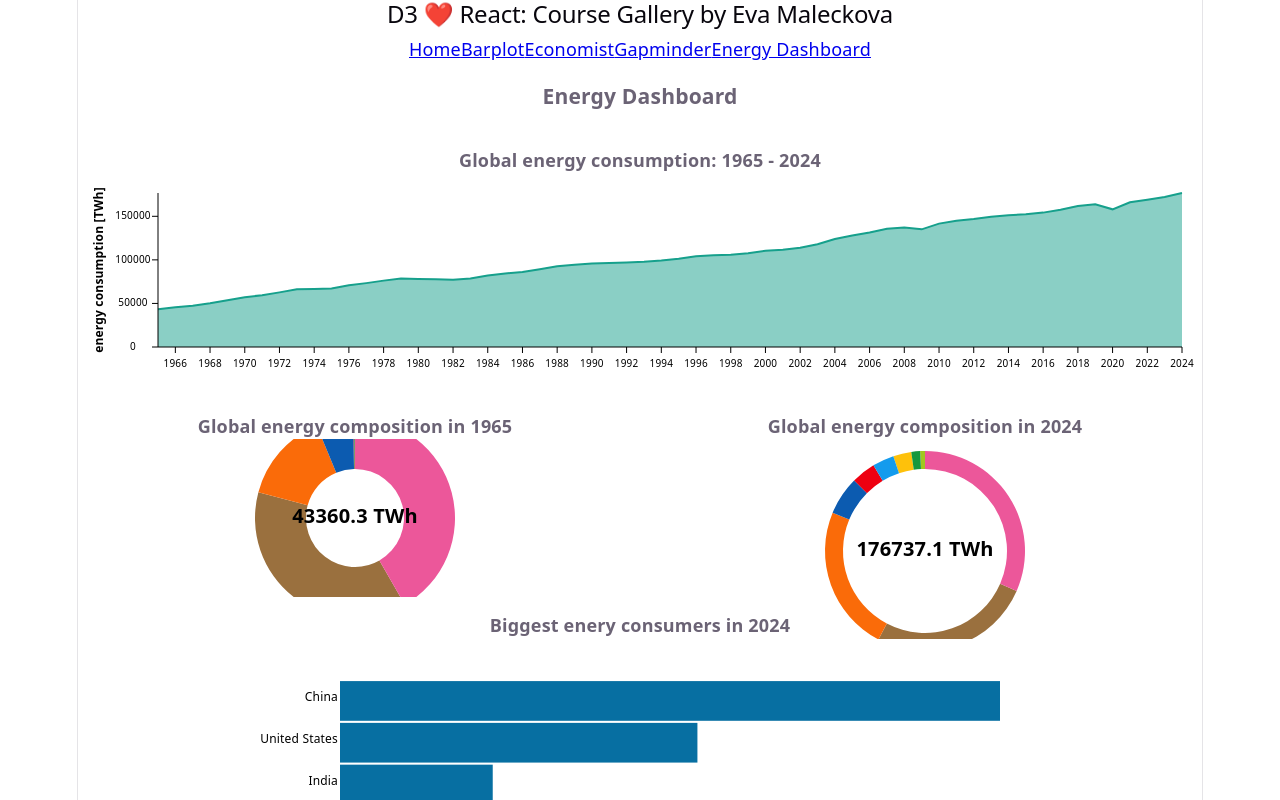
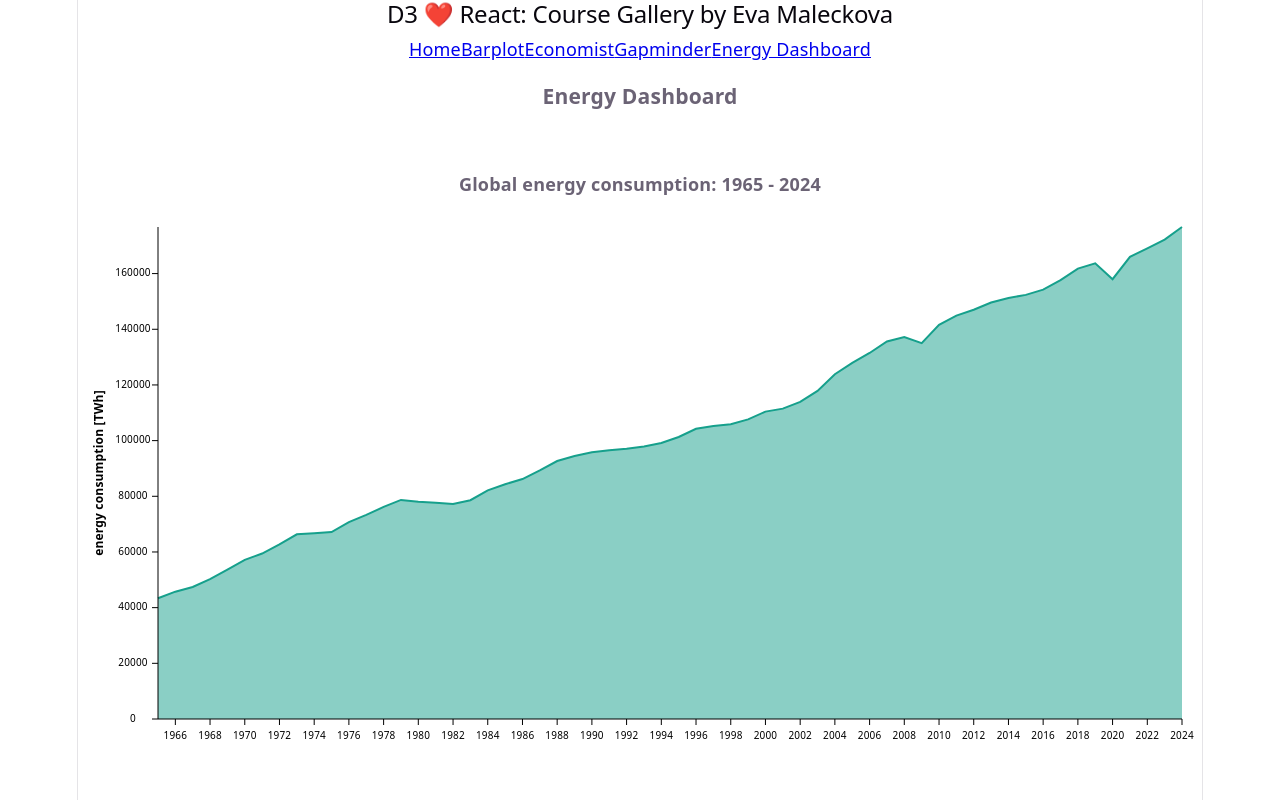
Before and after one commit to emaleckova/d3-react-class-2026, a React (Vite) app: page /d3-react-class-2026/energy in a window 1280 px wide. Shown: the top 800 px of the page. Built offline with nearby package versions, Linux system fonts and the light colour scheme.

Commit message:
Resposive barchart and changed plot sizes

```diff
--- a/src/visualizations/04_EnergyDashboard/BarChart.jsx
+++ b/src/visualizations/04_EnergyDashboard/BarChart.jsx
@@ -67,3 +67,13 @@ export const BarChart = ({ data, width, height }) => {
 };
 
 // Responsive version
+export const ResponsiveBarChart = (props) => {
+  const chartRef = useRef(null);
+  const chartSize = useDimensions(chartRef);
+
+  return (
+    <div ref={chartRef} style={{ width: "100%", height: "100%" }}>
+      <BarChart height={chartSize.height} width={chartSize.width} {...props} />
+    </div>
+  );
+};
--- a/src/visualizations/04_EnergyDashboard/DonutChartByType.jsx
+++ b/src/visualizations/04_EnergyDashboard/DonutChartByType.jsx
@@ -50,7 +50,7 @@ export const ResponsiveDonutChartByType = (props) => {
   const chartSize = useDimensions(chartRef);
 
   return (
-    <div ref={chartRef} style={{ widht: "100%", height: "100%" }}>
+    <div ref={chartRef} style={{ width: "100%", height: "100%" }}>
       <DonutChartByType
         height={chartSize.height}
         width={chartSize.width}
--- a/src/visualizations/04_EnergyDashboard/EnergyDashboard.jsx
+++ b/src/visualizations/04_EnergyDashboard/EnergyDashboard.jsx
@@ -2,7 +2,7 @@ import * as d3 from "d3";
 
 import { ResponsiveAreaPlot } from "./AreaPlot";
 import { ResponsiveDonutChartByType } from "./DonutChartByType";
-import { BarChart } from "./BarChart";
+import { ResponsiveBarChart } from "./BarChart";
 import energyData from "./energyData";
 
 const SPACING = 16;
@@ -90,7 +90,7 @@ export default function EnergyDashboard() {
     <div
       style={{
         width: "100%",
-        height: "100vh",
+        minHeight: "100dvh",
         display: "flex",
         flexDirection: "column",
         gap: SPACING,
@@ -101,16 +101,15 @@ export default function EnergyDashboard() {
       {/*Area section*/}
       <div
         style={{
-          flex: 1,
-          minHeight: 250,
+          width: "100%",
           display: "flex",
           flexDirection: "column",
         }}
       >
-        <h4 style={{ margin: 0 }}>
+        <h4 style={{ marginBottom: 10 }}>
           {`Global energy consumption: ${firstYear} - ${lastYear}`}
         </h4>
-        <div style={{ flex: 1, minHeight: 0 }}>
+        <div style={{ width: "100%", aspectRatio: "2/1" }}>
           <ResponsiveAreaPlot data={worldPrimaryEnergy} />
         </div>
       </div>
@@ -118,46 +117,43 @@ export default function EnergyDashboard() {
       <div
         style={{
           display: "flex",
-          flex: 1,
+          flexDirection: "row",
           gap: SPACING,
           minHeight: 0,
         }}
       >
-        {/*Donut one*/}
+        {/*Donut one + title*/}
         <div
           style={{
-            flex: 1,
             minWidth: 0,
-            minHeight: 0,
+            minHeight: 500,
+            aspectRatio: "1",
             display: "flex",
             flexDirection: "column",
           }}
         >
           <h4
-            style={{ margin: 0 }}
+            style={{ marginBottom: 10 }}
           >{`Global energy composition in ${firstYear}`}</h4>
-          <div style={{ flex: 1, minWidth: 0 }}>
           <ResponsiveDonutChartByType
             data={worldEnergyFirstYear}
             fillScale={TypeColorScale}
             label={`${worldPrimaryEnergyFirstYear} TWh`}
           />
         </div>
-        </div>
-        {/*Donut two*/}
+        {/*Donut two + title*/}
         <div
           style={{
-            flex: 1,
             minWidth: 0,
-            minHeight: 250,
+            minHeight: 500,
+            aspectRatio: "1",
             display: "flex",
             flexDirection: "column",
           }}
         >
           <h4
-            style={{ margin: 0 }}
+            style={{ marginBottom: 10 }}
           >{`Global energy composition in ${lastYear}`}</h4>
-          <div style={{ flex: 1, minWidth: 0 }}>
           <ResponsiveDonutChartByType
             data={worldEnergyLastYear}
             fillScale={TypeColorScale}
@@ -165,21 +161,20 @@ export default function EnergyDashboard() {
           />
         </div>
       </div>
-      </div>
       {/*Barch chart section*/}
       <div
         style={{
           flex: 1,
-          minHeight: 250,
+          minHeight: "50dvh",
           display: "flex",
           flexDirection: "column",
         }}
       >
-        <h4 style={{ margin: 0 }}>
+        <h4 style={{ marginBottom: 10 }}>
           {`Biggest enery consumers in ${lastYear}`}
         </h4>
         <div style={{ flex: 1, minHeight: 0 }}>
-          <BarChart data={topCountriesData} width={800} height={500} />
+          <ResponsiveBarChart data={topCountriesData} />
         </div>
       </div>
     </div>
```
Lines whose indentation alone changed are shown as unchanged.
